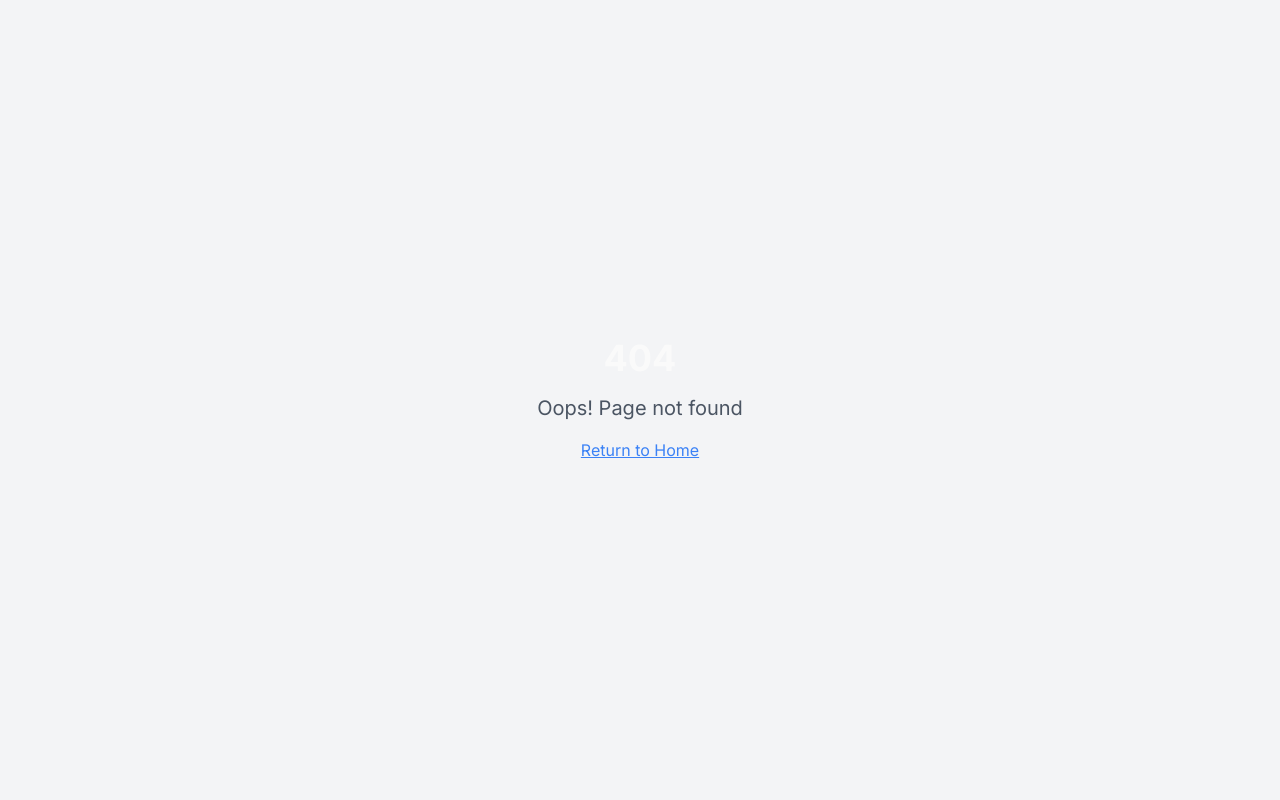
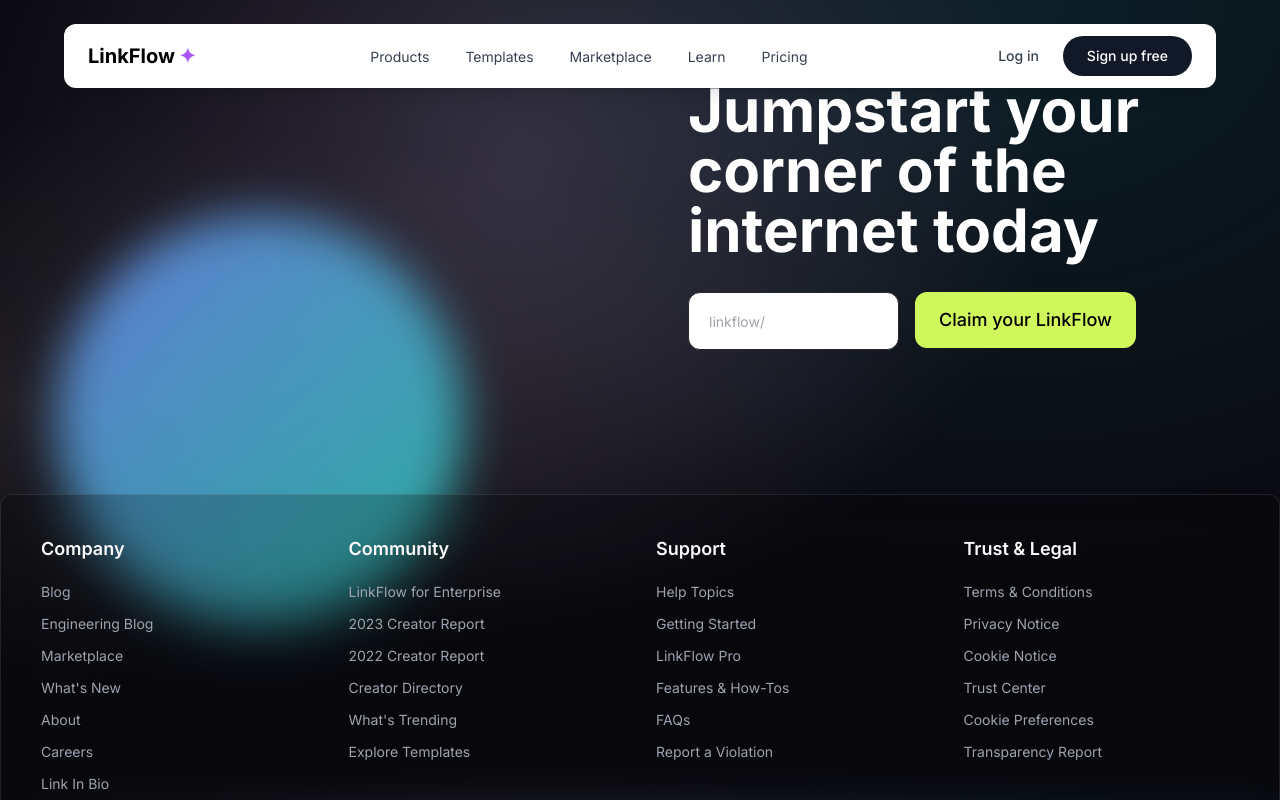
Before and after one commit to Mohit1Bisht/linkflow, a React (Vite) app: page /landing in a window 1280 px wide. Before the commit this address had no page. Shown: the top 800 px of the page. Built offline with nearby package versions, Linux system fonts and the light colour scheme.

Commit message:
Add new landing page
Implements a new landing page based on the provided image, with modifications to the text content.

```diff
--- a/src/App.tsx
+++ b/src/App.tsx
@@ -5,6 +5,7 @@ import { TooltipProvider } from "@/components/ui/tooltip";
 import { QueryClient, QueryClientProvider } from "@tanstack/react-query";
 import { BrowserRouter, Routes, Route } from "react-router-dom";
 import Index from "./pages/Index";
+import LandingPage from "./pages/LandingPage";
 import NotFound from "./pages/NotFound";
 
 const queryClient = new QueryClient();
@@ -17,6 +18,7 @@ const App = () => (
       <BrowserRouter>
         <Routes>
           <Route path="/" element={<Index />} />
+          <Route path="/landing" element={<LandingPage />} />
           {/* ADD ALL CUSTOM ROUTES ABOVE THE CATCH-ALL "*" ROUTE */}
           <Route path="*" element={<NotFound />} />
         </Routes>
--- a/src/pages/Index.tsx
+++ b/src/pages/Index.tsx
@@ -5,6 +5,8 @@ import GridLayout from "../components/GridLayout";
 import Footer from "../components/Footer";
 import NavigationBar from "../components/NavigationBar";
 import { profileData } from "../data/profileData";
+import { Link } from "react-router-dom";
+import { Button } from "@/components/ui/button";
 
 const Index: React.FC = () => {
   return (
@@ -16,6 +18,13 @@ const Index: React.FC = () => {
           <div className="mt-8 w-full">
             <GridLayout links={profileData.links} />
           </div>
+          <div className="mt-10">
+            <Link to="/landing">
+              <Button className="rounded-full px-8 py-2 bg-gradient-to-r from-link-purple to-link-blue hover:opacity-90">
+                Check out our landing page
+              </Button>
+            </Link>
+          </div>
         </div>
         <Footer />
       </div>
--- /dev/null
+++ b/src/pages/LandingPage.tsx
@@ -0,0 +1,68 @@
+
+import React, { useState } from "react";
+import { Button } from "@/components/ui/button";
+import { Input } from "@/components/ui/input";
+import { useNavigate } from "react-router-dom";
+import NavigationBar from "../components/NavigationBar";
+import Footer from "../components/Footer";
+
+const LandingPage: React.FC = () => {
+  const [username, setUsername] = useState("");
+  const navigate = useNavigate();
+
+  const handleSubmit = (e: React.FormEvent) => {
+    e.preventDefault();
+    if (username.trim()) {
+      // In a real app, this would create a new profile or check if username exists
+      navigate("/");
+    }
+  };
+
+  return (
+    <>
+      <NavigationBar />
+      <div className="min-h-screen flex flex-col">
+        <div className="flex-1 flex flex-col md:flex-row items-center">
+          {/* Hero section with gradient silhouette and text */}
+          <div className="w-full py-20 px-6 md:px-12 lg:px-24 flex flex-col md:flex-row items-center">
+            {/* Left side - Silhouette image */}
+            <div className="w-full md:w-1/2 relative">
+              <div className="w-3/4 aspect-square bg-gradient-to-br from-link-blue to-teal-400 rounded-full blur-xl opacity-80 absolute -left-10"></div>
+              <div className="w-full h-full bg-gradient-to-br from-teal-400 to-link-blue rounded-[30%_70%_70%_30%/30%_30%_70%_70%] transform rotate-6"></div>
+            </div>
+
+            {/* Right side - Content */}
+            <div className="w-full md:w-1/2 mt-12 md:mt-0 text-center md:text-left md:pl-12">
+              <h1 className="text-4xl md:text-5xl lg:text-6xl font-bold mb-6 text-white leading-tight">
+                Jumpstart your corner of the internet today
+              </h1>
+
+              <form onSubmit={handleSubmit} className="mt-8 flex flex-col sm:flex-row gap-4 max-w-md mx-auto md:mx-0">
+                <div className="flex-1">
+                  <div className="relative">
+                    <Input
+                      type="text"
+                      value={username}
+                      onChange={(e) => setUsername(e.target.value)}
+                      className="bg-white text-black rounded-lg text-lg px-5 py-7 w-full"
+                      placeholder="linkflow/"
+                    />
+                  </div>
+                </div>
+                <Button
+                  type="submit"
+                  className="rounded-lg bg-[#d0f85c] hover:bg-[#c7ef4c] text-black font-medium px-6 py-7 text-lg"
+                >
+                  Claim your LinkFlow
+                </Button>
+              </form>
+            </div>
+          </div>
+        </div>
+        <Footer />
+      </div>
+    </>
+  );
+};
+
+export default LandingPage;
```
